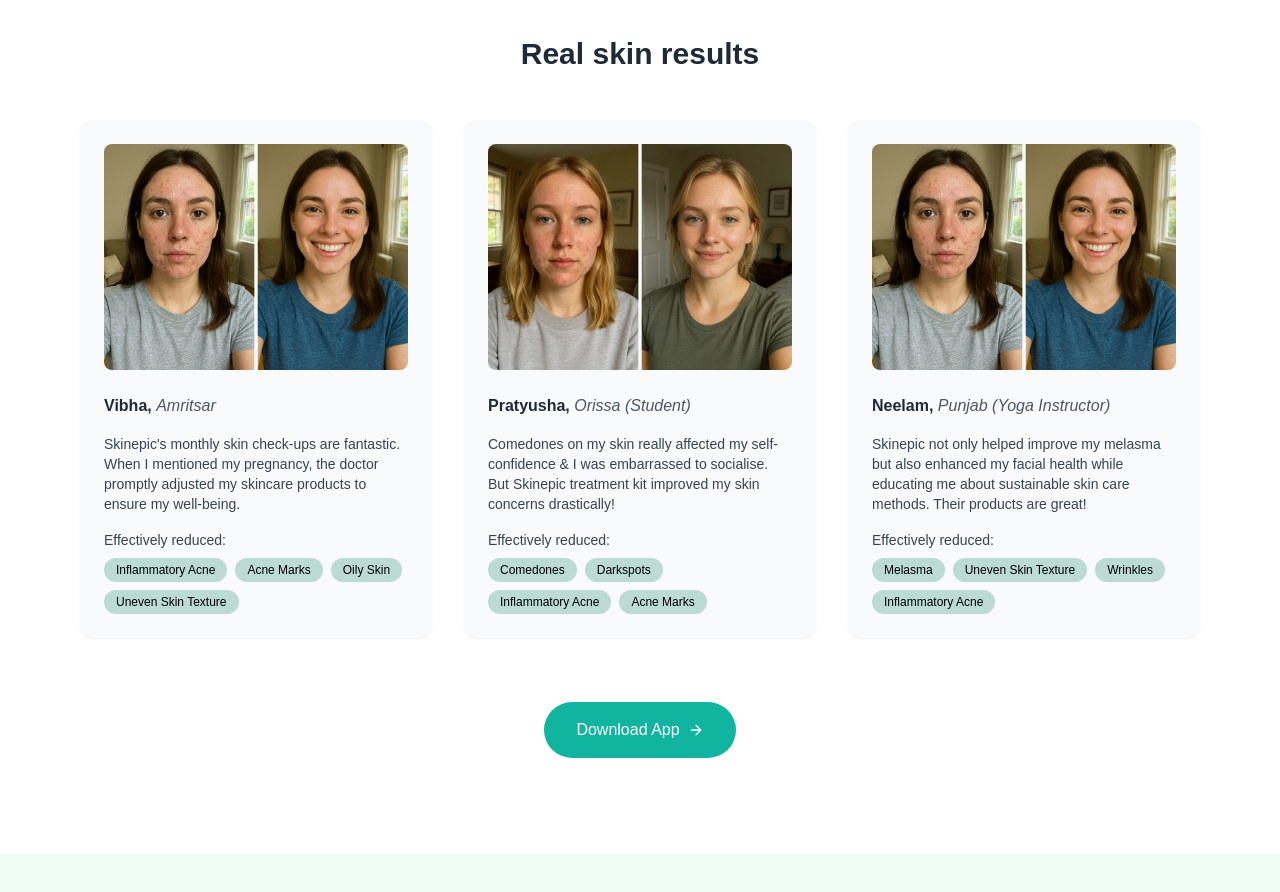
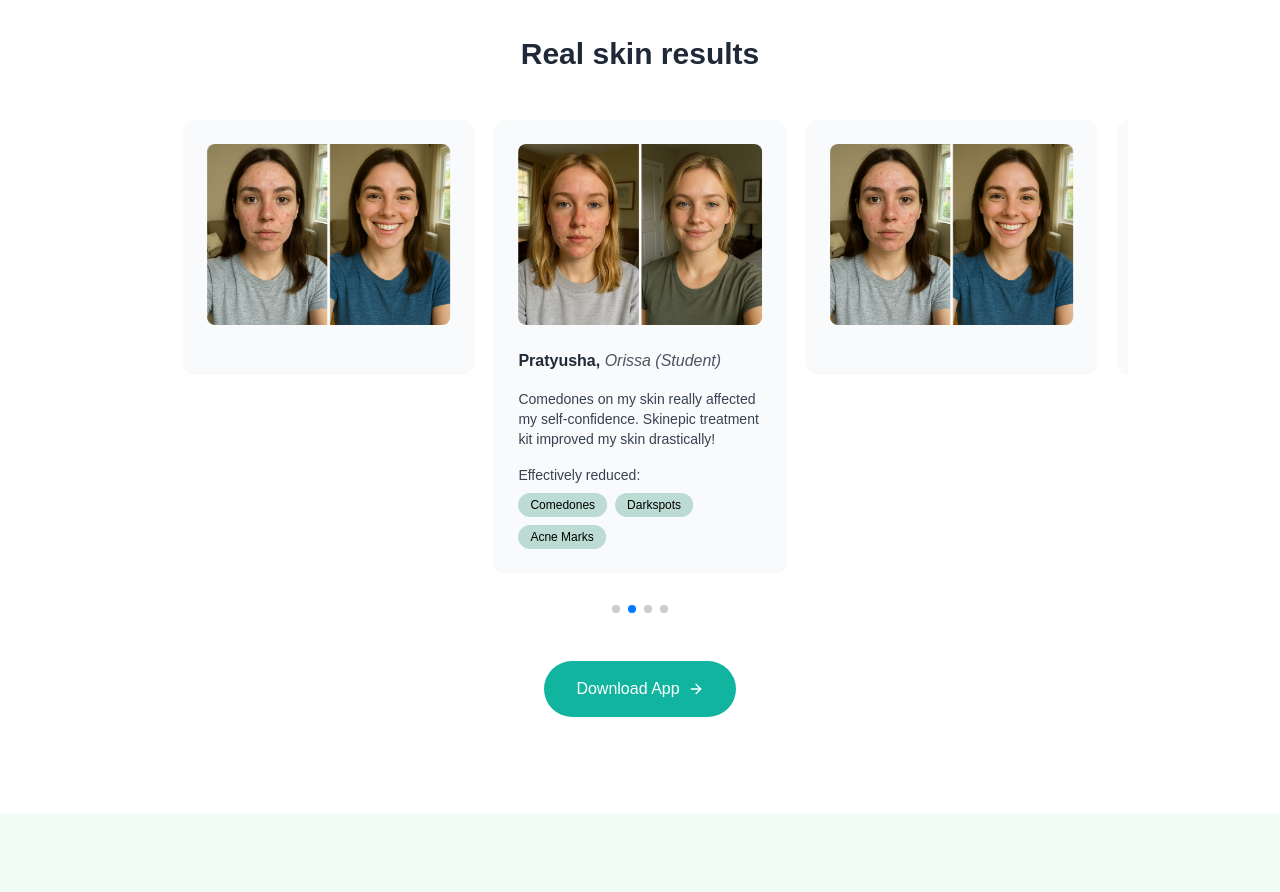
Before and after one commit to pirat2085/skinepic, a React (Vite) app: page / in a window 1280 px wide. Shown: the part 1900-2792 px from the top of the page. Built offline with nearby package versions, Linux system fonts and the light colour scheme.

Commit message:
Обновления: галерея в отзывах

```diff
--- a/package.json
+++ b/package.json
@@ -15,11 +15,12 @@
     "react-dom": "^18.3.1",
     "react-icons": "^5.5.0",
     "react-router-dom": "^7.4.1",
+    "swiper": "^11.2.6",
     "tailwindcss-animate": "^1.0.7"
   },
   "devDependencies": {
+    "@biomejs/biome": "1.9.4",
     "@eslint/js": "^9.18.0",
-    "@biomejs/biome": "1.9.4",
     "@types/react": "^18.3.18",
     "@types/react-dom": "^18.3.5",
     "@typescript-eslint/eslint-plugin": "^8.20.0",
--- a/src/components/sections/TestimonialsSection.tsx
+++ b/src/components/sections/TestimonialsSection.tsx
@@ -1,100 +1,106 @@
+import { useState } from 'react';
+import { FiArrowRight } from 'react-icons/fi';
 import beforeAfterImage1 from '../../assets/images/testimonial1.jpg';
 import beforeAfterImage2 from '../../assets/images/testimonial2.jpg';
-import beforeAfterImage3 from '../../assets/images/testimonial1.jpg';
-import { FiArrowRight } from 'react-icons/fi';
+
+import 'swiper/css';
+import 'swiper/css/pagination';
+import { Swiper, SwiperSlide } from 'swiper/react';
+import { Pagination } from 'swiper/modules';
+
+const testimonials = [
+  {
+    id: 1,
+    name: 'Vibha',
+    location: 'Amritsar',
+    text: "Skinepic's monthly skin check-ups are fantastic. When I mentioned my pregnancy, the doctor promptly adjusted my skincare.",
+    image: beforeAfterImage1,
+    tags: ['Inflammatory Acne', 'Acne Marks', 'Oily Skin'],
+  },
+  {
+    id: 2,
+    name: 'Pratyusha',
+    location: 'Orissa (Student)',
+    text: "Comedones on my skin really affected my self-confidence. Skinepic treatment kit improved my skin drastically!",
+    image: beforeAfterImage2,
+    tags: ['Comedones', 'Darkspots', 'Acne Marks'],
+  },
+  {
+    id: 3,
+    name: 'Neelam',
+    location: 'Punjab (Yoga Instructor)',
+    text: 'Skinepic not only helped improve my melasma but also taught me sustainable skincare methods. Their products are amazing!',
+    image: beforeAfterImage1,
+    tags: ['Melasma', 'Wrinkles', 'Uneven Skin Texture'],
+  },
+  {
+    id: 4,
+    name: 'Neelam',
+    location: 'Punjab (Yoga Instructor)',
+    text: 'Skinepic not only helped improve my melasma but also taught me sustainable skincare methods. Their products are amazing!',
+    image: beforeAfterImage1,
+    tags: ['Melasma', 'Wrinkles', 'Uneven Skin Texture'],
+  },
+  // Добавляй ещё отзывы здесь
+];
 
 export default function TestimonialsSection() {
+  const [activeIndex, setActiveIndex] = useState(0);
+
   return (
     <section className="py-16 md:py-24 bg-white">
-      <div className="container">
+      <div className="max-w-screen-lg mx-auto px-6">
         <h2 className="text-3xl font-bold text-gray-800 mb-12 text-center">
           Real skin results
         </h2>
 
-        <div className="grid grid-cols-1 lg:grid-cols-3 gap-8">
-          {/* Testimonial 1 */}
-          <div className="bg-gray-50 p-6 rounded-xl shadow-sm">
+        <Swiper
+          modules={[Pagination]}
+          pagination={{ clickable: true, el: '.custom-pagination' }}
+          onSlideChange={(swiper) => setActiveIndex(swiper.realIndex)}
+          spaceBetween={20}
+          slidesPerView={1.2}
+          centeredSlides={true}
+          initialSlide={1}
+          breakpoints={{
+            768: { slidesPerView: 2.2 },
+            1024: { slidesPerView: 3.2 },
+          }}
+        >
+          {testimonials.map((t, index) => (
+            <SwiperSlide key={t.id}>
+              <div className="bg-gray-50 p-6 rounded-xl shadow-sm h-full flex flex-col">
                 <div className="mb-6">
                   <img
-                src={beforeAfterImage1}
+                    src={t.image}
                     alt="Before and after treatment results"
                     className="w-full h-auto rounded-lg"
                   />
                 </div>
+                {index === activeIndex && (
+                  <>
                     <div className="mb-4">
-              <h4 className="font-semibold text-gray-800">Vibha, <span className="italic font-normal text-gray-600">Amritsar</span></h4>
+                      <h4 className="font-semibold text-gray-800">{t.name}, <span className="italic font-normal text-gray-600">{t.location}</span></h4>
                     </div>
-            <p className="text-gray-700 text-sm mb-4">
-              Skinepic's monthly skin check-ups are fantastic. When I mentioned my pregnancy, the doctor
-              promptly adjusted my skincare products to ensure my well-being.
-            </p>
-            <div className="mt-4">
+                    <p className="text-gray-700 text-sm mb-4">{t.text}</p>
+                    <div className="mt-auto">
                       <p className="text-sm font-medium text-gray-700 mb-2">Effectively reduced:</p>
                       <div className="flex flex-wrap gap-2">
-                <span className="bg-cureskin-secondary px-3 py-1 rounded-full text-xs">Inflammatory Acne</span>
-                <span className="bg-cureskin-secondary px-3 py-1 rounded-full text-xs">Acne Marks</span>
-                <span className="bg-cureskin-secondary px-3 py-1 rounded-full text-xs">Oily Skin</span>
-                <span className="bg-cureskin-secondary px-3 py-1 rounded-full text-xs">Uneven Skin Texture</span>
+                        {t.tags.map((tag, i) => (
+                          <span key={i} className="bg-cureskin-secondary px-3 py-1 rounded-full text-xs">{tag}</span>
+                        ))}
                       </div>
                     </div>
+                  </>
+                )}
               </div>
+            </SwiperSlide>
+          ))}
+        </Swiper>
 
-          {/* Testimonial 2 */}
-          <div className="bg-gray-50 p-6 rounded-xl shadow-sm">
-            <div className="mb-6">
-              <img
-                src={beforeAfterImage2}
-                alt="Before and after treatment results"
-                className="w-full h-auto rounded-lg"
-              />
-            </div>
-            <div className="mb-4">
-              <h4 className="font-semibold text-gray-800">Pratyusha, <span className="italic font-normal text-gray-600">Orissa (Student)</span></h4>
-            </div>
-            <p className="text-gray-700 text-sm mb-4">
-              Comedones on my skin really affected my self-confidence & I was embarrassed to socialise.
-              But Skinepic treatment kit improved my skin concerns drastically!
-            </p>
-            <div className="mt-4">
-              <p className="text-sm font-medium text-gray-700 mb-2">Effectively reduced:</p>
-              <div className="flex flex-wrap gap-2">
-                <span className="bg-cureskin-secondary px-3 py-1 rounded-full text-xs">Comedones</span>
-                <span className="bg-cureskin-secondary px-3 py-1 rounded-full text-xs">Darkspots</span>
-                <span className="bg-cureskin-secondary px-3 py-1 rounded-full text-xs">Inflammatory Acne</span>
-                <span className="bg-cureskin-secondary px-3 py-1 rounded-full text-xs">Acne Marks</span>
-              </div>
-            </div>
-          </div>
+        <div className="custom-pagination flex justify-center mt-8" />
 
-          {/* Testimonial 3 */}
-          <div className="bg-gray-50 p-6 rounded-xl shadow-sm">
-            <div className="mb-6">
-              <img
-                src={beforeAfterImage3}
-                alt="Before and after treatment results"
-                className="w-full h-auto rounded-lg"
-              />
-            </div>
-            <div className="mb-4">
-              <h4 className="font-semibold text-gray-800">Neelam, <span className="italic font-normal text-gray-600">Punjab (Yoga Instructor)</span></h4>
-            </div>
-            <p className="text-gray-700 text-sm mb-4">
-              Skinepic not only helped improve my melasma but also enhanced my facial health while educating me
-              about sustainable skin care methods. Their products are great!
-            </p>
-            <div className="mt-4">
-              <p className="text-sm font-medium text-gray-700 mb-2">Effectively reduced:</p>
-              <div className="flex flex-wrap gap-2">
-                <span className="bg-cureskin-secondary px-3 py-1 rounded-full text-xs">Melasma</span>
-                <span className="bg-cureskin-secondary px-3 py-1 rounded-full text-xs">Uneven Skin Texture</span>
-                <span className="bg-cureskin-secondary px-3 py-1 rounded-full text-xs">Wrinkles</span>
-                <span className="bg-cureskin-secondary px-3 py-1 rounded-full text-xs">Inflammatory Acne</span>
-              </div>
-            </div>
-          </div>
-        </div>
-
-        <div className="mt-16 text-center">
+        <div className="mt-12 text-center">
           <a
             href="https://skinepic.club/app"
             target="_blank"
```
Also changed, not shown: 1 other file (tests, documents, lock files or other folders). Lines whose indentation alone changed are shown as unchanged.
